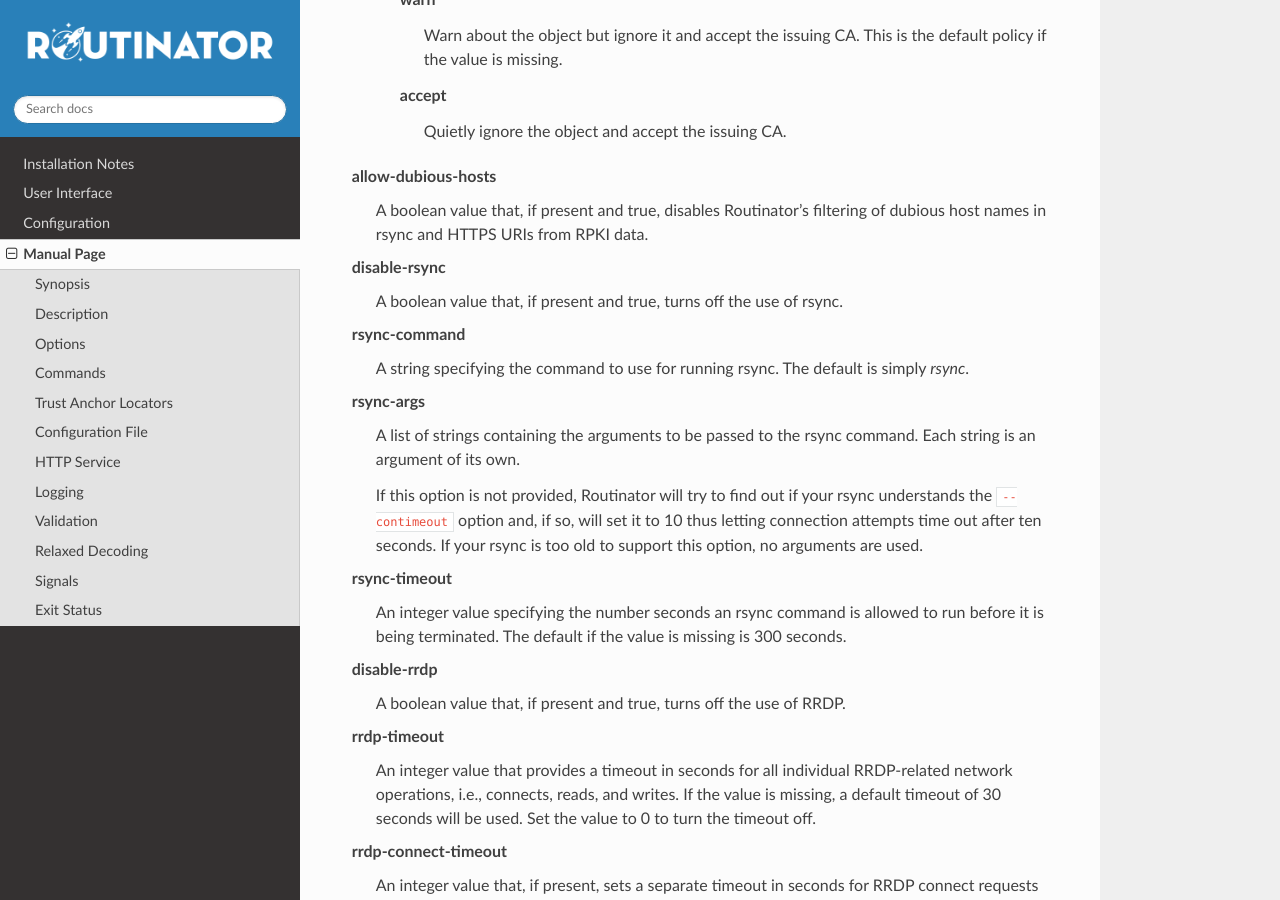
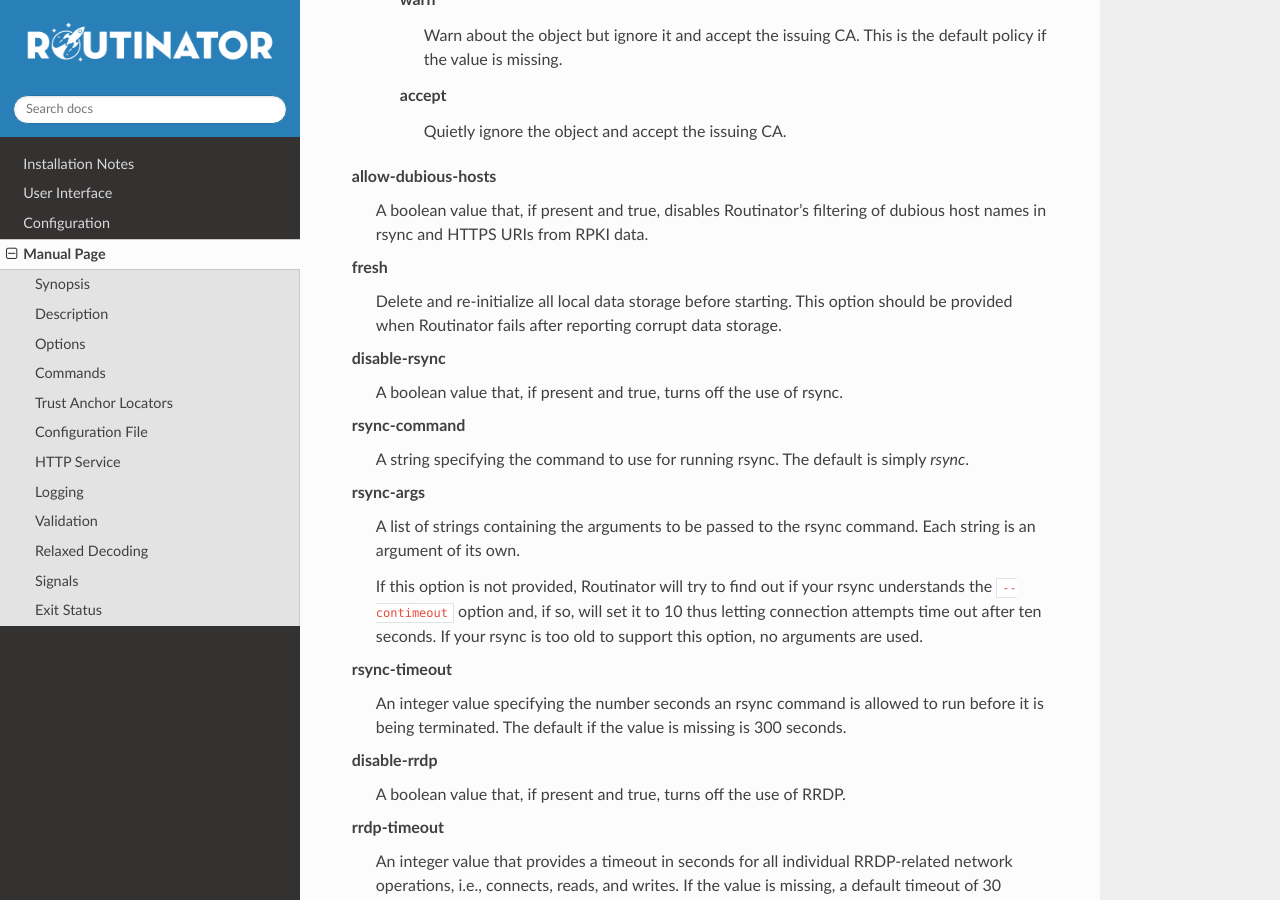
Before and after one commit to NLnetLabs/routinator, a Sphinx documentation site: the page built from source/manual-page.rst, in a window 1280 px wide and 900 px high, scrolled down 13861 px. Built offline with Sphinx 7.4.7 and the Read the Docs theme 2.0.0, drawn with Linux system fonts in a browser that asks for light colours; pages that are not in the unit, such as notebooks, are missing from menus.

Commit message:
Add --fresh

```diff
--- a/source/manual-page.rst
+++ b/source/manual-page.rst
@@ -780,6 +780,11 @@
       A boolean value that, if present and true, disables Routinator's filtering
       of dubious host names in rsync and HTTPS URIs from RPKI data.
 
+fresh
+      Delete and re-initialize all local data storage before starting. This
+      option should be provided when Routinator fails after reporting corrupt
+      data storage.
+
 disable-rsync
       A boolean value that, if present and true, turns off the use of rsync.
 
```
Also changed, not shown: other parts of source/manual-page.rst (+1 -1 lines).
